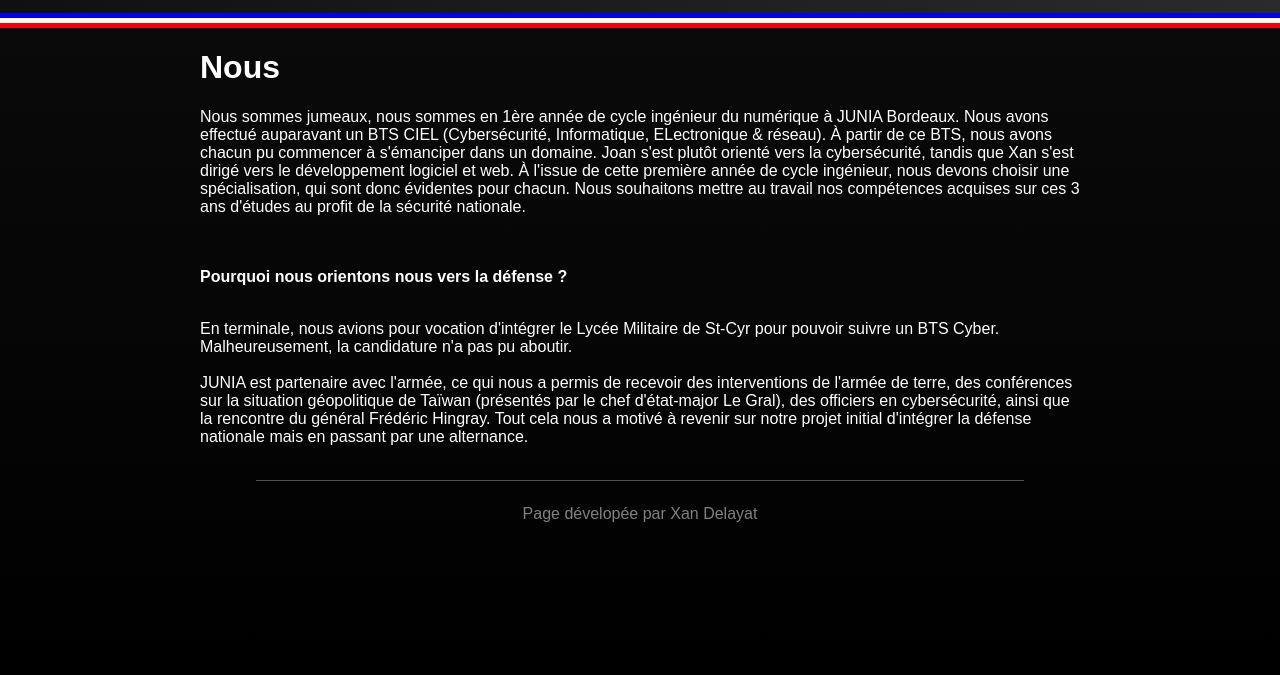
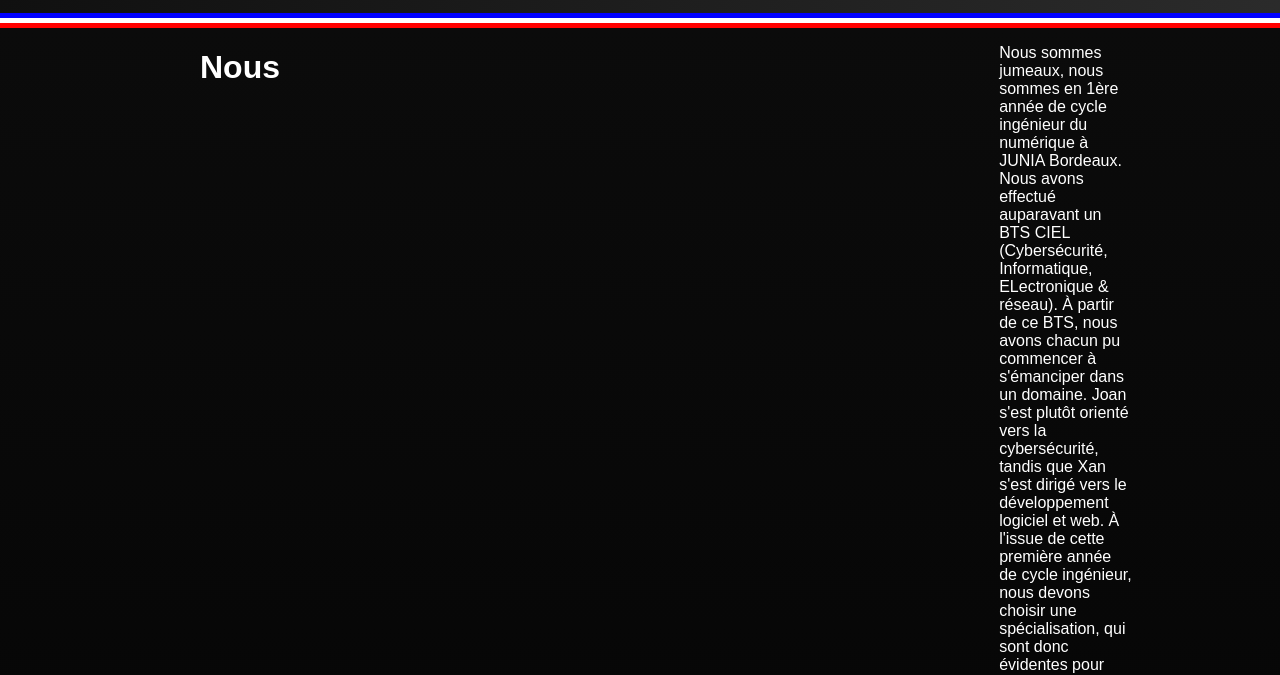
Before and after one commit to R4nd0mUs3r123/RandomStuff, a website: page docs/index.html in a window 1280 px wide. Both pictures are taken after a click on the link "Nous". Shown: the part 119-794 px from the top of the page. Drawn offline with nearby package versions, Linux system fonts and the light colour scheme; files whose address does not match are found by name.

Commit message:
Update index.html

```diff
--- a/docs/index.html
+++ b/docs/index.html
@@ -37,6 +37,7 @@
     <script>
         function redirectNous(event) {
             document.getElementById("app").innerHTML = `
+            <div class="info-grid">
                                <h1 class="sub-body style="color: white;">Nous</h1>
                                <p class="sub-body">
                                Nous sommes jumeaux, nous sommes en 1ère année de cycle ingénieur du numérique
@@ -61,12 +62,28 @@
                                passant par une alternance.
                                <br><br>
                                </p>
+                               </div>
 
                                 <style>
                                     .sub-body {
                                         margin-left: 200px;
                                         margin-right: 200px;
                                     }
+
+                                    .info-grid {
+                                                        display: grid;
+                                                        grid-template-columns: max-content auto;
+                                                        column-gap: 2rem;
+                                                        row-gap: 1rem;
+
+                                                        width: 100%;
+}
+
+                                    @media (max-width: 768px) {
+                                                        .info-grid {
+                                                            grid-template-columns: 1fr;
+                                                        }
+}
                                 </style>
                             `;
         }
```
